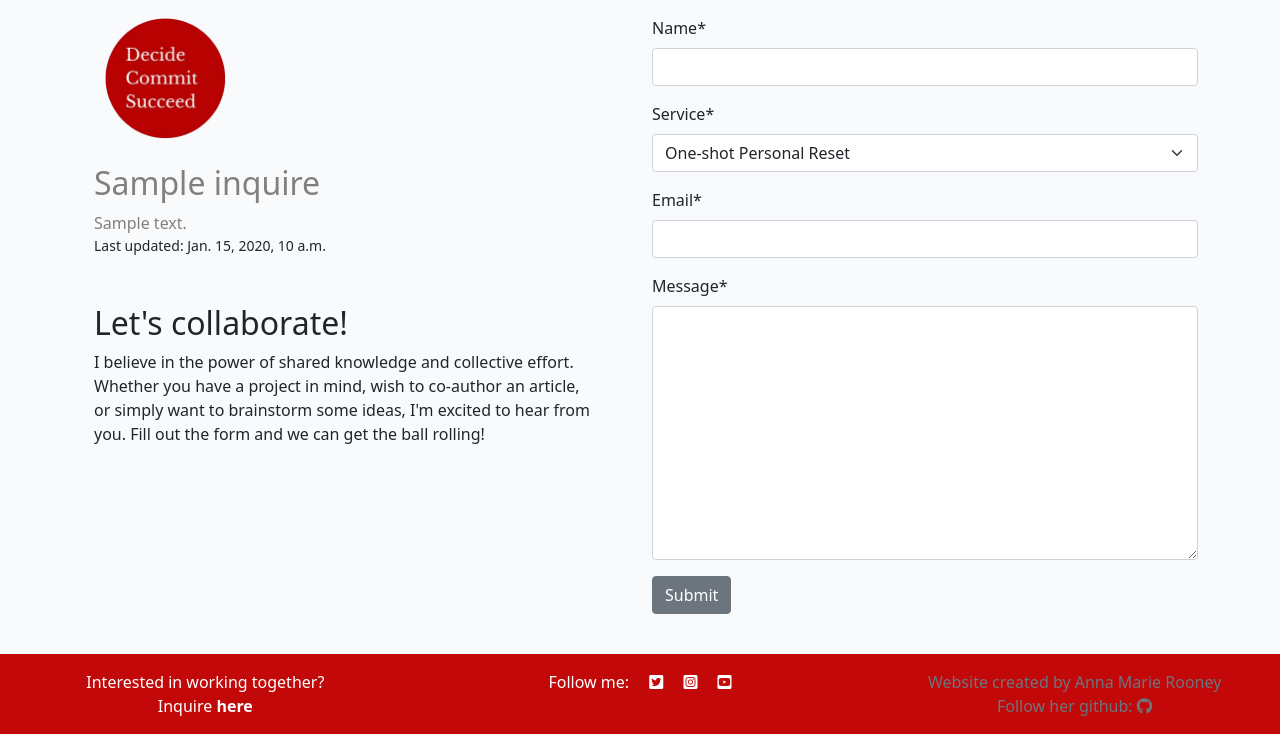
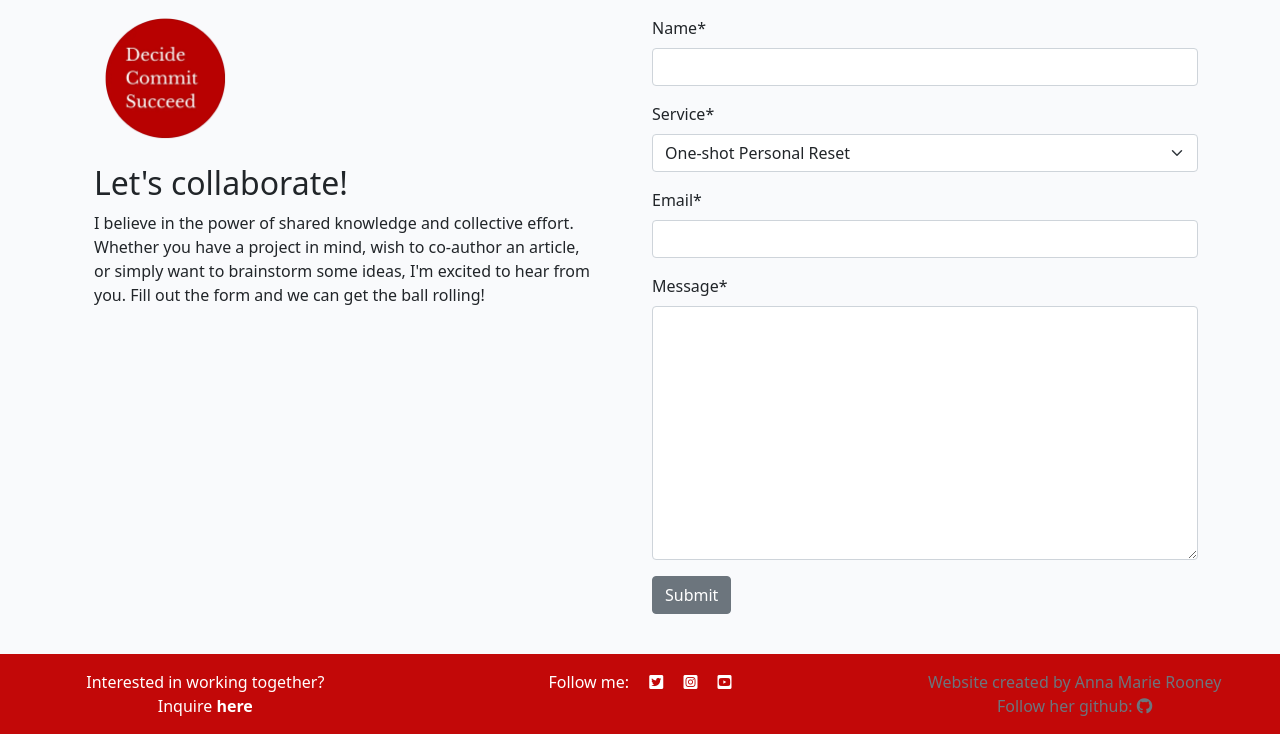
Before and after one commit to arir2001/projectfour, a Django app: page /inquiry.html in a window 1280 px wide. Shown: the part 66-800 px from the top of the page. Run offline with Django 4.2, Linux system fonts and the light colour scheme; data comes from the database, SQL or seed files in the repository; tables that the repository leaves empty hold one stand-in row (values such as "Sample post"); parts of the project's set-up code (start-up, migrations or seed data) failed here and were passed over; some libraries are stand-ins or nearby versions; some web fonts are replaced.

Commit message:
read me.

```diff
--- a/home/templates/home/index.html
+++ b/home/templates/home/index.html
@@ -190,5 +190,5 @@
             const placeholder = document.querySelector('.video-placeholder');
             placeholder.innerHTML = '<iframe class="embed-responsive-item video" width="100%" height="100%" src="https://www.youtube.com/embed/VIDEO_ID?autoplay=1" allowfullscreen></iframe>';
         }
-        </script>
+    </script>
 {% endblock %}
--- a/home/templates/home/inquiry.html
+++ b/home/templates/home/inquiry.html
@@ -13,7 +13,7 @@
             </div>
             <div class="row">
                 <!-- Updated on field goes in here -->
-                <div class="row p-4">
+                <div class="row p-4 d-none">
                     {% for inquired in inquire %}
 
                     <article class="card-text">
--- a/static/css/style.css
+++ b/static/css/style.css
@@ -72,8 +72,9 @@ body{
 }
 
 #landinglogo{
-    width: 100%;
-    padding: 10%;
+    width: auto;  /* Width is 20% of the viewport width */
+    height: auto; /* Height adjusts automatically to maintain aspect ratio */
+    max-width: 100%;  /* Ensures the image doesn’t exceed its container */
 }
 
 .landingimage{
--- a/templates/base.html
+++ b/templates/base.html
@@ -11,7 +11,8 @@
     <title>Anna Rooney Coaching</title>
     <!--<meta name="viewport" content="width=device-width, initial-scale=1">-->
     <meta name="viewport" content="width=device-width, initial-scale=1, shrink-to-fit=no">
-
+    <meta name="description" content="Anna Rooney Coaching">
+    <link rel="icon" type="image/x-icon" href="static/images/logo.webp">
     <!-- Google Fonts CSS -->
     <link rel="preconnect" href="https://fonts.googleapis.com">
     <link rel="preconnect" href="https://fonts.gstatic.com" crossorigin>
@@ -110,9 +111,9 @@
             </div>
             <div class="col-3 text-center">
                 <p class="m-0 text-center text-white">Follow me:
-                    <a href="https://www.twitter.com/" target="_blank" class="text-decoration-none text-white"><i class="fab fa-twitter-square ms-3"></i></a>
-                    <a href="https://www.instagram.com/" target="_blank" class="text-decoration-none text-white"><i class="fab fa-instagram-square ms-3"></i></a>
-                    <a href="https://www.youtube.com/" target="_blank" class="text-decoration-none text-white"><i class="fab fa-youtube-square ms-3"></i></a>
+                    <a href="https://www.twitter.com/" aria-label="twitter" target="_blank" class="text-decoration-none text-white"><i class="fab fa-twitter-square ms-3"></i></a>
+                    <a href="https://www.instagram.com/" aria-label="instagram" target="_blank" class="text-decoration-none text-white"><i class="fab fa-instagram-square ms-3"></i></a>
+                    <a href="https://www.youtube.com/" aria-label="youtube" target="_blank" class="text-decoration-none text-white"><i class="fab fa-youtube-square ms-3"></i></a>
                 </p>
             </div>
             <div class="col-3 text-center">
```
Also changed, not shown: README.md.
